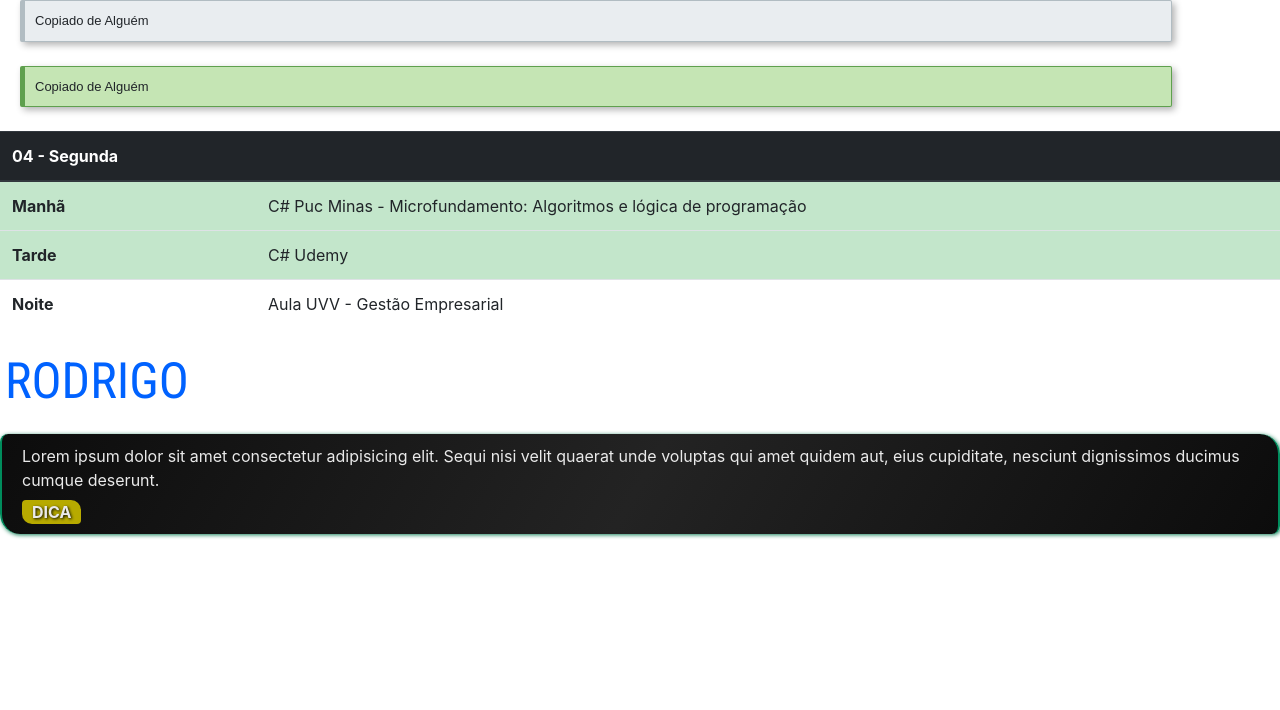
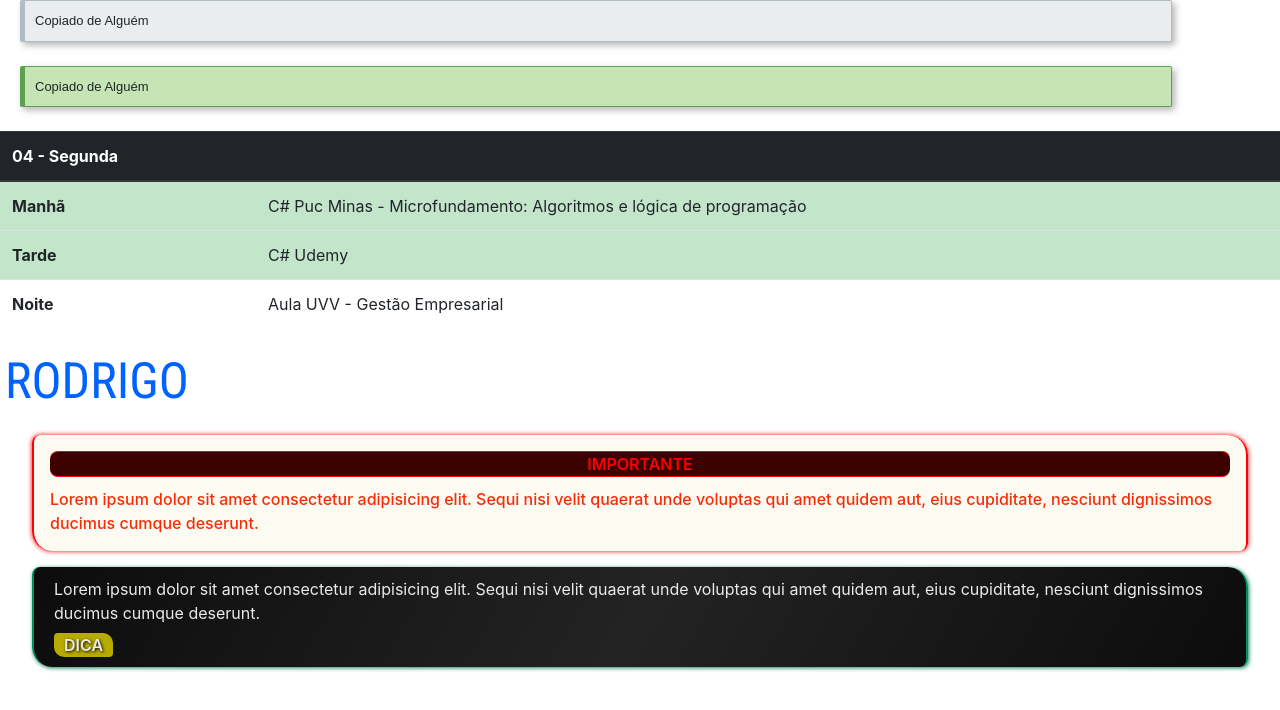
Before and after one commit to rodrigodel/myjoplincss, a plain HTML site: page index.html in a window 1280 px wide. Drawn offline with nearby package versions, Linux system fonts and the light colour scheme.

Commit message:
modificação no tamanho das tips

```diff
--- a/index.html
+++ b/index.html
@@ -22,6 +22,7 @@
       </tbody>
     </table>
     <titulo>Rodrigo</titulo><br>
+    <important>Lorem ipsum dolor sit amet consectetur adipisicing elit. Sequi nisi velit quaerat unde voluptas qui amet quidem aut, eius cupiditate, nesciunt dignissimos ducimus cumque deserunt.</important>
     <tip>Lorem ipsum dolor sit amet consectetur adipisicing elit. Sequi nisi velit quaerat unde voluptas qui amet quidem aut, eius cupiditate, nesciunt dignissimos ducimus cumque deserunt.</tip>
 </body>
 </html>
--- a/userstyle.css
+++ b/userstyle.css
@@ -138,7 +138,7 @@ keyword::after {
   width: 100;
   padding: 0 10px 0;
   margin: 8px 10px 0 0;
-  font-weight: 700;
+  font-weight: 600;
   text-shadow: 1px 1px 3px #000000;
   border-radius: 4px 10px;
 }
@@ -150,7 +150,7 @@ warning,
 keyword {
   display:block;
   padding: 10px 20px 10px 20px;
-  margin: 15px 0;
+  margin: 15px 2em 15px 2em;
   background: linear-gradient(120deg, #0c0c0c, #232323, #0c0c0c);
   color: #eaeaea;
   border-width: 0px 2px;
@@ -158,6 +158,7 @@ keyword {
   border-color: #008c5c;
   border-radius: 8px 20px;
   box-shadow: 1px 1px 4px #148059;
+  width: 100;
 }
 
 /* STYLING: STICKY NOTE- NOTE */
@@ -205,7 +206,7 @@ important::before {
   margin: 0px 0 10px 0;
   background: #3c0000;
   color: red;
-  font-weight: 700;
+  font-weight: 600;
   text-align: center;
   border-width: 1px 0 1px 0;
   border-style: solid;
@@ -217,7 +218,7 @@ important {
   padding: 1em;
   margin: 1em 2em;
   background: #edad0b0d;
-  color: #e8c399;
+  color: #f72c08;
   font-weight: 500;
   border-width: 0px 2px;
   border-style: solid;
```
